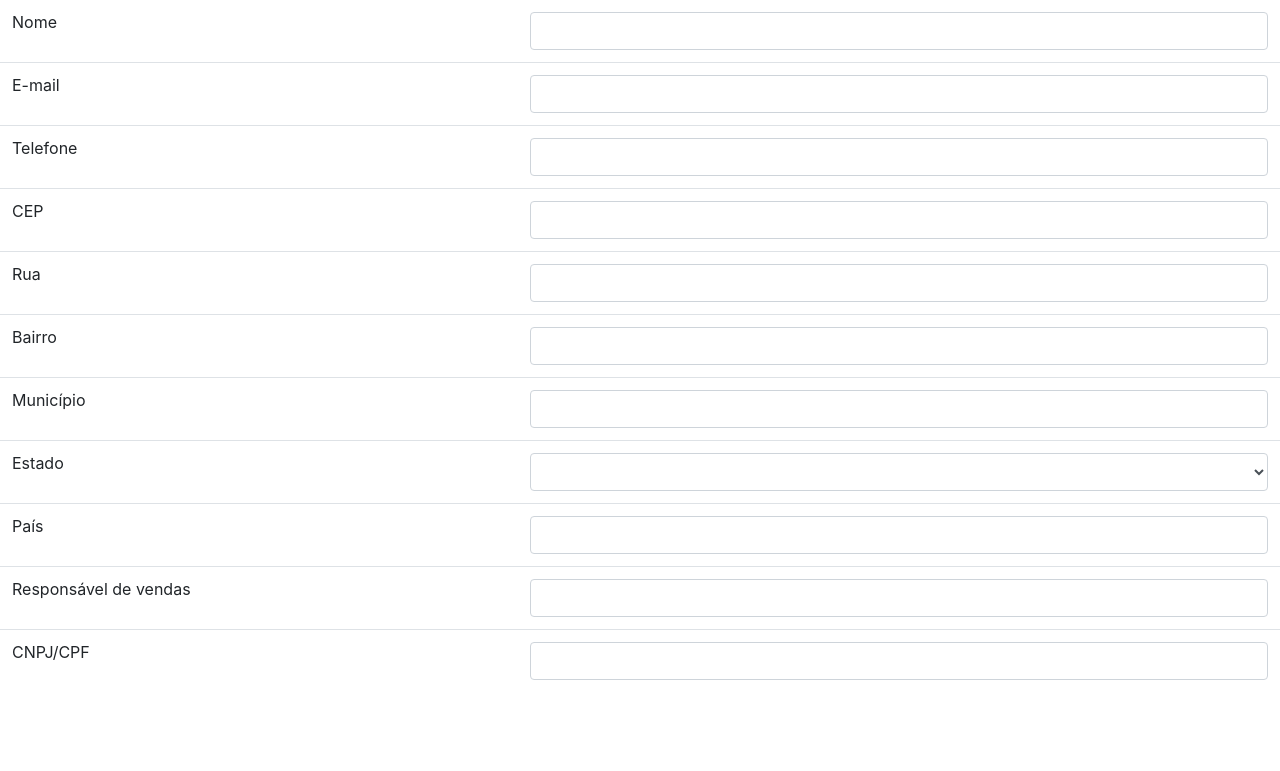
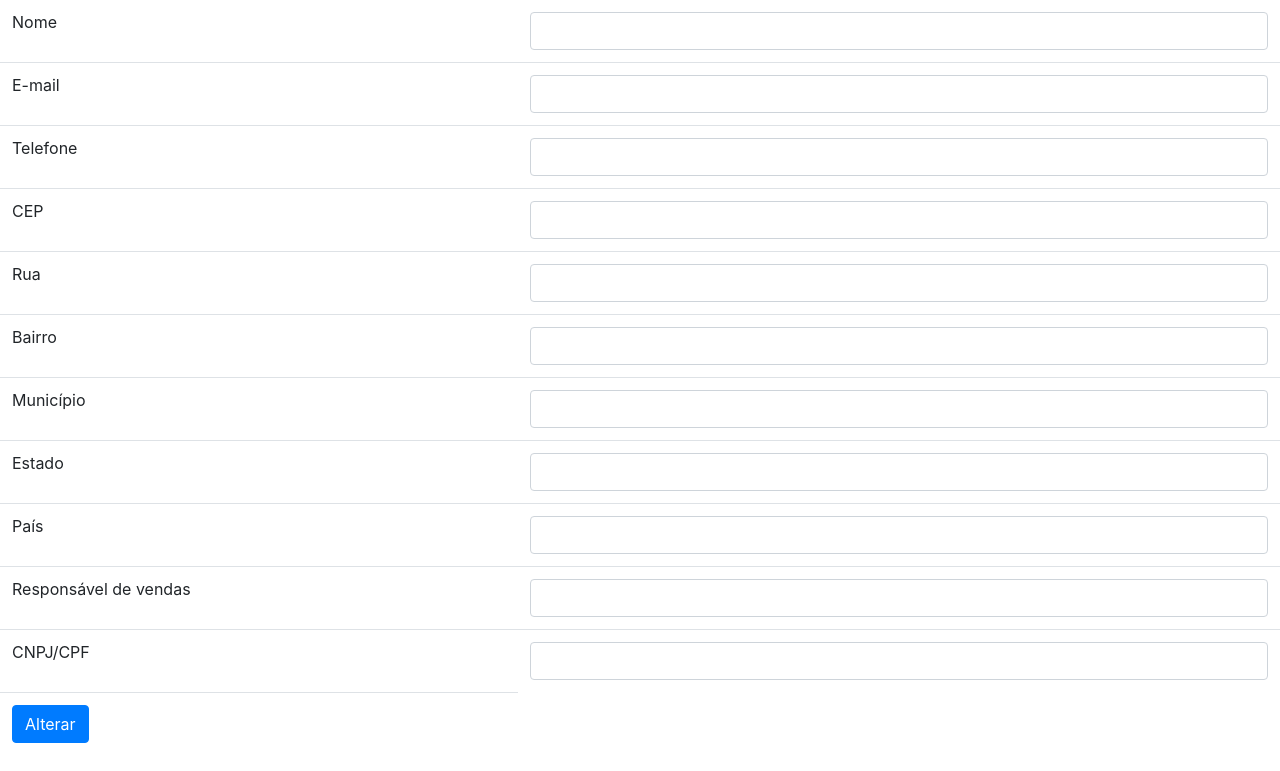
Before and after one commit to MuriloDutra/Crud-PHP, a PHP site: page /edita-fornecedor.php in a window 1280 px wide. Shown: the part 71-842 px from the top of the page. Before the commit the page ends 751 px from the top, so only its background shows below. Run offline with PHP 8.4, Linux system fonts and the light colour scheme; tables that the repository leaves empty or names only in its code hold one stand-in row (values such as "Sample post"); data that the repository does not hold is empty.

Commit message:
Pegando as informacoes do fornecedor do banco e as colocando no form 'Edita Fornecedor'

```diff
--- a/database/banco-fornecedor.php
+++ b/database/banco-fornecedor.php
@@ -16,7 +16,7 @@
     function buscaFornecedor($connection, $id)
     {
         $query = "select * from fornecedor where id = {$id}";
-        $resultado = mysqli_query($connection, $id);
+        $resultado = mysqli_query($connection, $query);
         return mysqli_fetch_assoc($resultado);
     }
 ?>
--- a/edita-fornecedor.php
+++ b/edita-fornecedor.php
@@ -1,12 +1,14 @@
+<?php include("database/banco-fornecedor.php");
+    include("database/connectionDatabase.php");
+    $id = $_POST['id'];
+    $fornecedor = buscaFornecedor($connection, $id);
+?>
 <html>
     <head>
         <meta charset="utf-8">
         <link href="css/bootstrap.css" rel="stylesheet">
         <link href="css/edita-fornecedor.css" rel="stylesheet">
     </head>
-    <?php
-        $id = $_POST['id'];
-    ?>
     <body>
         <div id="cabecalho">
             <ul class="nav navbar-nav">
@@ -14,55 +16,55 @@
             </ul>
         </div>
         <div>
-            <form>
+            <form action="altera-fornecedor" method="post">
                 <table class="table">
                     <tr>
                         <td>Nome</td>
-                        <td><input class="form-control" type="text" name="nome"></td>
+                        <td><input class="form-control" type="text" name="nome" value="<?=$fornecedor['nome']?>"></td>
                     </tr>
                     <tr>
                         <td>E-mail</td>
-                        <td><input class="form-control" type="text" name="email"></td>
+                        <td><input class="form-control" type="text" name="email" value="<?=$fornecedor['email']?>"></td>
                     </tr>
                     <tr>
                         <td>Telefone</td>
-                        <td><input class="form-control" type="text" name="telefone"></td>
+                        <td><input class="form-control" type="text" name="telefone" value="<?=$fornecedor['telefone']?>"></td>
                     </tr>
                     <tr>
                         <td>CEP</td>
-                        <td><input class="form-control" type="text" name="cep"></td>
+                        <td><input class="form-control" type="text" name="cep" value="<?=$fornecedor['CEP']?>"></td>
                     </tr>
                     <tr>
                         <td>Rua</td>
-                        <td><input class="form-control" type="text" name="rua"></td>
+                        <td><input class="form-control" type="text" name="rua" value="<?=$fornecedor['rua']?>"></td>
                     </tr>
                     <tr>
                         <td>Bairro</td>
-                        <td><input class="form-control" type="text" name="bairro"></td>
+                        <td><input class="form-control" type="text" name="bairro" value="<?=$fornecedor['bairro']?>"></td>
                     </tr>
                     <tr>
                         <td>Município</td>
-                        <td><input class="form-control" type="text" name="municipio"></td>
+                        <td><input class="form-control" type="text" name="municipio" value="<?=$fornecedor['municipio']?>"></td>
                     </tr>
                     <tr>
                         <td>Estado</td>
-                        <td>
-                            <select class="form-control" name="cidade">
-                                <option></option>
-                            </select>
-                        </td>
+                        <td><input class="form-control" type="text" name="estado" value="<?=$fornecedor['estado']?>"></td>
                     </tr>
                     <tr>
                         <td>País</td>
-                        <td><input class="form-control" type="text" name="pais"></td>
+                        <td><input class="form-control" type="text" name="pais" value="<?=$fornecedor['pais']?>"></td>
                     </tr>
                     <tr>
                         <td>Responsável de vendas</td>
-                        <td><input class="form-control" type="text" name="responsavelVendas"></td>
+                        <td><input class="form-control" type="text" name="responsavelVendas" value="<?=$fornecedor['responsavelVendas']?>">
+                    </td>
                     </tr>
                     <tr>
                         <td>CNPJ/CPF</td>
-                        <td><input class="form-control" type="text" name="cnpj_cpf"></td>
+                        <td><input class="form-control" type="text" name="cnpj_cpf" value="<?=$fornecedor['CNPJ_CPF']?>"></td>
+                    </tr>
+                    <tr>
+                        <td><input class="btn btn-primary" type="submit" value="Alterar"></td>
                     </tr>
                 </table>
             </form>
--- a/index.php
+++ b/index.php
@@ -4,12 +4,12 @@
 <html>
     <head>
         <meta charset="utf-8">
+        <link href="css/index.css" rel="stylesheet">
         <link href="css/bootstrap.css" rel="stylesheet">
-        <link href="css/index.css" rel="stylesheet">
         <link href="https://fonts.googleapis.com/icon?family=Material+Icons" rel="stylesheet">
     </head>
     <body>
-        <h1 class="center">Bem vindo ao teste de CRUD!</h1>
+        <h1>Bem vindo ao teste de CRUD!</h1>
         <table class="table table-striped table-bordered">
             <thead>
                 <th>Nome</th>
```
